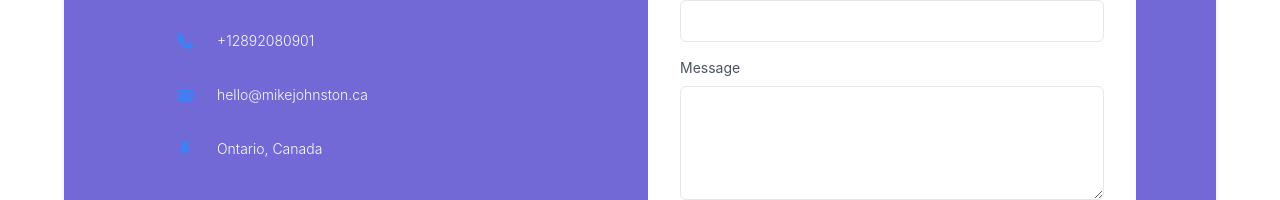
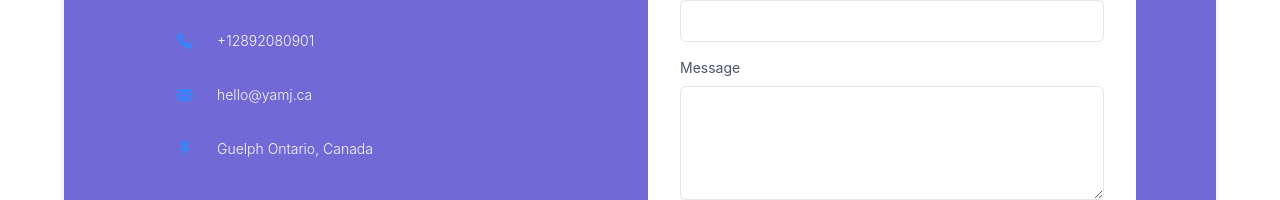
Before and after one commit to ThaMunsta/portfolio, a Next.js app: page /contact in a window 1280 px wide. Shown: the part 622-822 px from the top of the page. Built offline with nearby package versions, Linux system fonts and the light colour scheme.

Commit message:
fix email address

```diff
--- a/constants/data.js
+++ b/constants/data.js
@@ -4,9 +4,9 @@ const userData = {
   name: "Mike Johnston",
   designation: "Software Developer",
   avatarUrl: "/avatar.png",
-  email: "hello@mikejohnston.ca",
+  email: "hello@yamj.ca",
   phone: "+12892080901",
-  address: "Ontario, Canada",
+  address: "Guelph Ontario, Canada",
   projects: [
     {
       id: 0,
```
